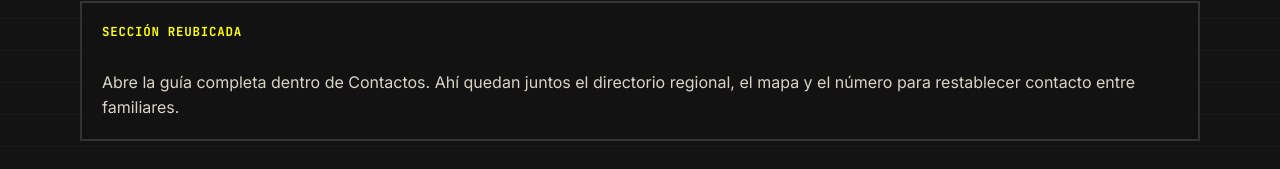
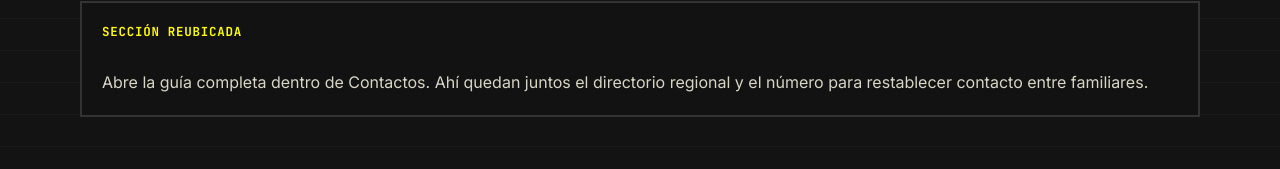
Before and after one commit to thezykedev/protocolo-sismo-ve, an Astro site: page /cruz-roja in a window 1280 px wide. Shown: the part 302-471 px from the top of the page. Built offline with nearby package versions, Linux system fonts and the light colour scheme; Astro itself is replaced by a stand-in of ours.

Commit message:
fix: remove stale cruz roja map copy

```diff
--- a/src/pages/cruz-roja.astro
+++ b/src/pages/cruz-roja.astro
@@ -13,8 +13,8 @@ import Layout from '../layouts/Layout.astro';
     <p class="eyebrow">SECCIÓN REUBICADA</p>
     <p class="source-note">
       Abre la guía completa dentro de <a class="inline-text-link" href="/contactos#cruz-roja">Contactos</a>.
-      Ahí quedan juntos el directorio regional, el mapa y el número para restablecer contacto
-      entre familiares.
+      Ahí quedan juntos el directorio regional y el número para restablecer contacto entre
+      familiares.
     </p>
   </section>
 </Layout>
```
